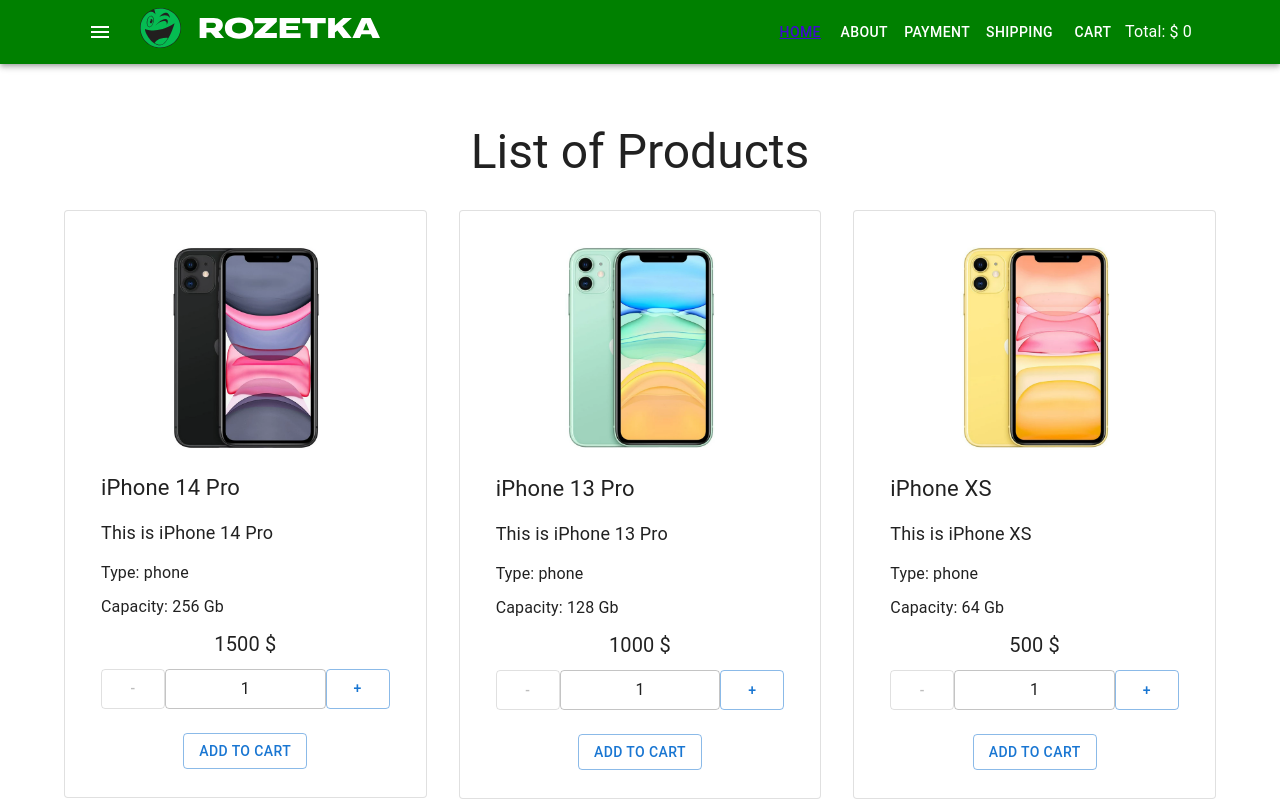
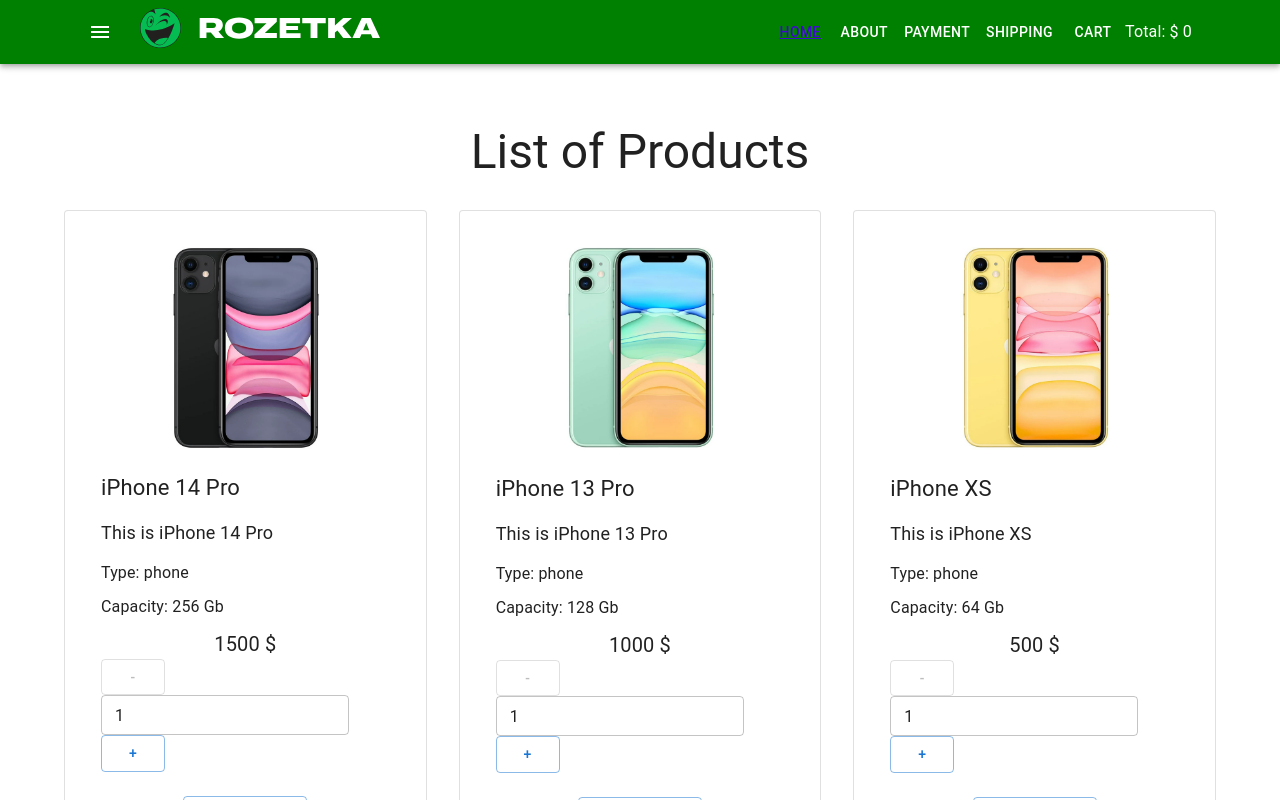
Before and after one commit to MaksAntoshkin/react-22-10, a React (Create React App) app: page / in a window 1280 px wide. Shown: the top 800 px of the page. Built offline with nearby package versions, Linux system fonts and the light colour scheme.

Commit message:
add Quantity

```diff
--- a/src/components/CartProductList/CartProductListItemExtended.tsx
+++ b/src/components/CartProductList/CartProductListItemExtended.tsx
@@ -1,6 +1,7 @@
 import { Button, Card, CardContent, Grid } from '@mui/material'
 import { Product } from 'utils/productsArray'
 import DeleteIcon from '@mui/icons-material/Delete'
+import Quantity from 'components/Quantity/Quantity'
 
 type Props = {
     product: Product
@@ -22,6 +23,12 @@
                     <div>{product.title}</div>
                     <p>Price for item: {product.price}</p>
                     <p>Count: {productCount}</p>
+                    <Quantity
+                        count={productCount}
+                        onDecrement={() => console.log('test')}
+                        onIncrement={() => console.log('test')}
+                    />
+                    <br />
                     <Button
                         variant="outlined"
                         onClick={() => removeProductFromCart(product.id)}
--- a/src/components/Products/ProductsListItem.tsx
+++ b/src/components/Products/ProductsListItem.tsx
@@ -1,10 +1,5 @@
-import {
-    Button,
-    Card,
-    CardActions,
-    CardContent,
-    TextField,
-} from '@mui/material'
+import { Button, Card, CardActions, CardContent } from '@mui/material'
+import Quantity from 'components/Quantity/Quantity'
 import { useState } from 'react'
 import './ProductsListItem.scss'
 
@@ -47,23 +42,11 @@
                 <div className="product-features">Type: {type}</div>
                 <div className="product-features">Capacity: {capacity} Gb</div>
                 <div className="product-price">{price} $</div>
-                <div className="product-quantity">
-                    <Button
-                        variant="outlined"
-                        onClick={() => onDecrement()}
-                        disabled={count <= 1}
-                    >
-                        -
-                    </Button>
-                    <TextField size="small" value={count} />
-                    <Button
-                        variant="outlined"
-                        onClick={() => onIncrement()}
-                        disabled={count >= 10}
-                    >
-                        +
-                    </Button>
-                </div>
+                <Quantity
+                    count={count}
+                    onDecrement={onDecrement}
+                    onIncrement={onIncrement}
+                />
             </CardContent>
             <CardActions className="btns-wrap">
                 <Button
--- /dev/null
+++ b/src/components/Quantity/Quantity.tsx
@@ -0,0 +1,31 @@
+import { Button, TextField } from '@mui/material'
+
+type Props = {
+    count: number
+    onDecrement: () => void
+    onIncrement: () => void
+}
+
+const Quantity = ({ count, onDecrement, onIncrement }: Props) => {
+    return (
+        <div>
+            {' '}
+            <Button
+                variant="outlined"
+                onClick={() => onDecrement()}
+                disabled={count <= 1}
+            >
+                -
+            </Button>
+            <TextField size="small" value={count} />
+            <Button
+                variant="outlined"
+                onClick={() => onIncrement()}
+                disabled={count >= 10}
+            >
+                +
+            </Button>
+        </div>
+    )
+}
+export default Quantity
```
